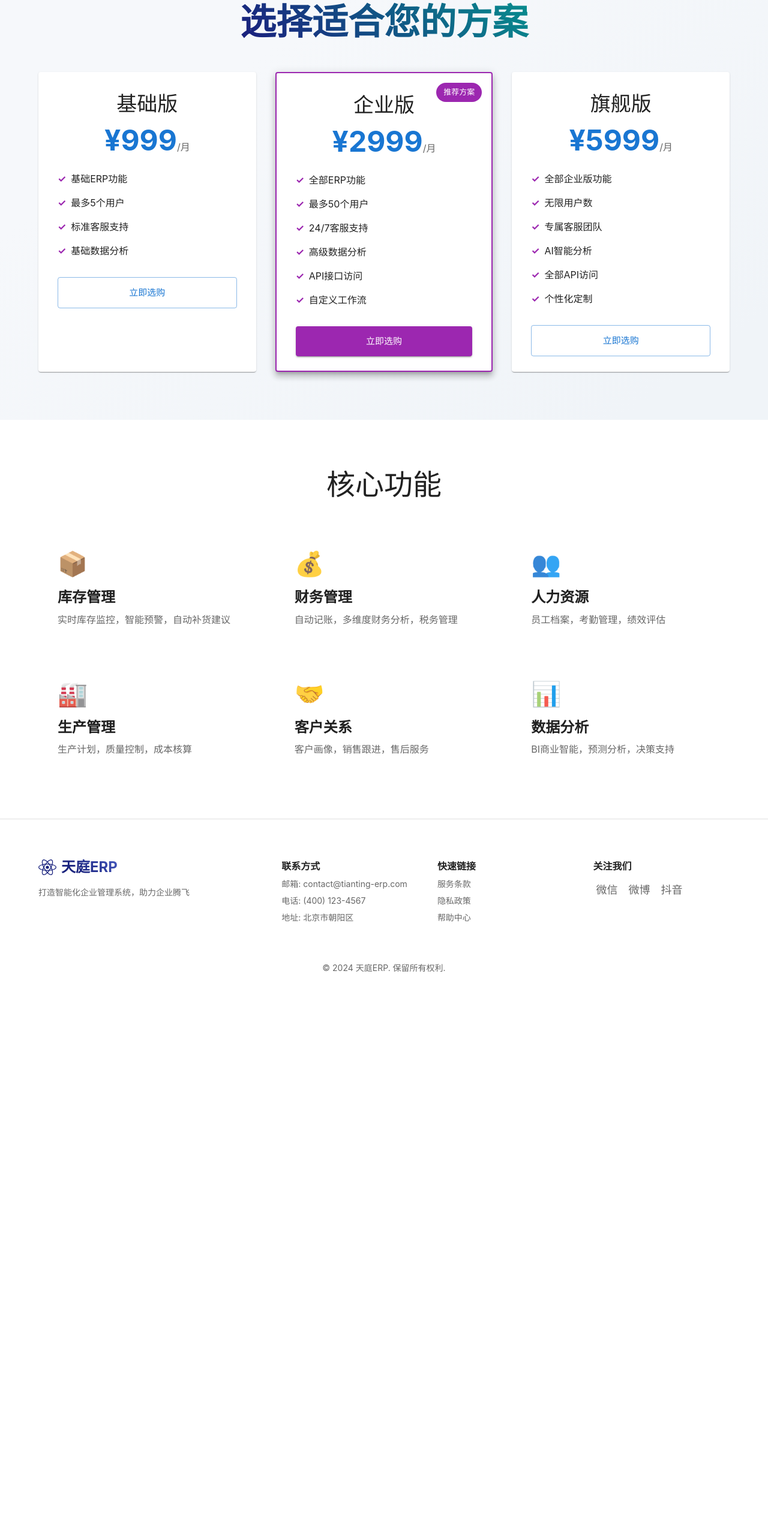
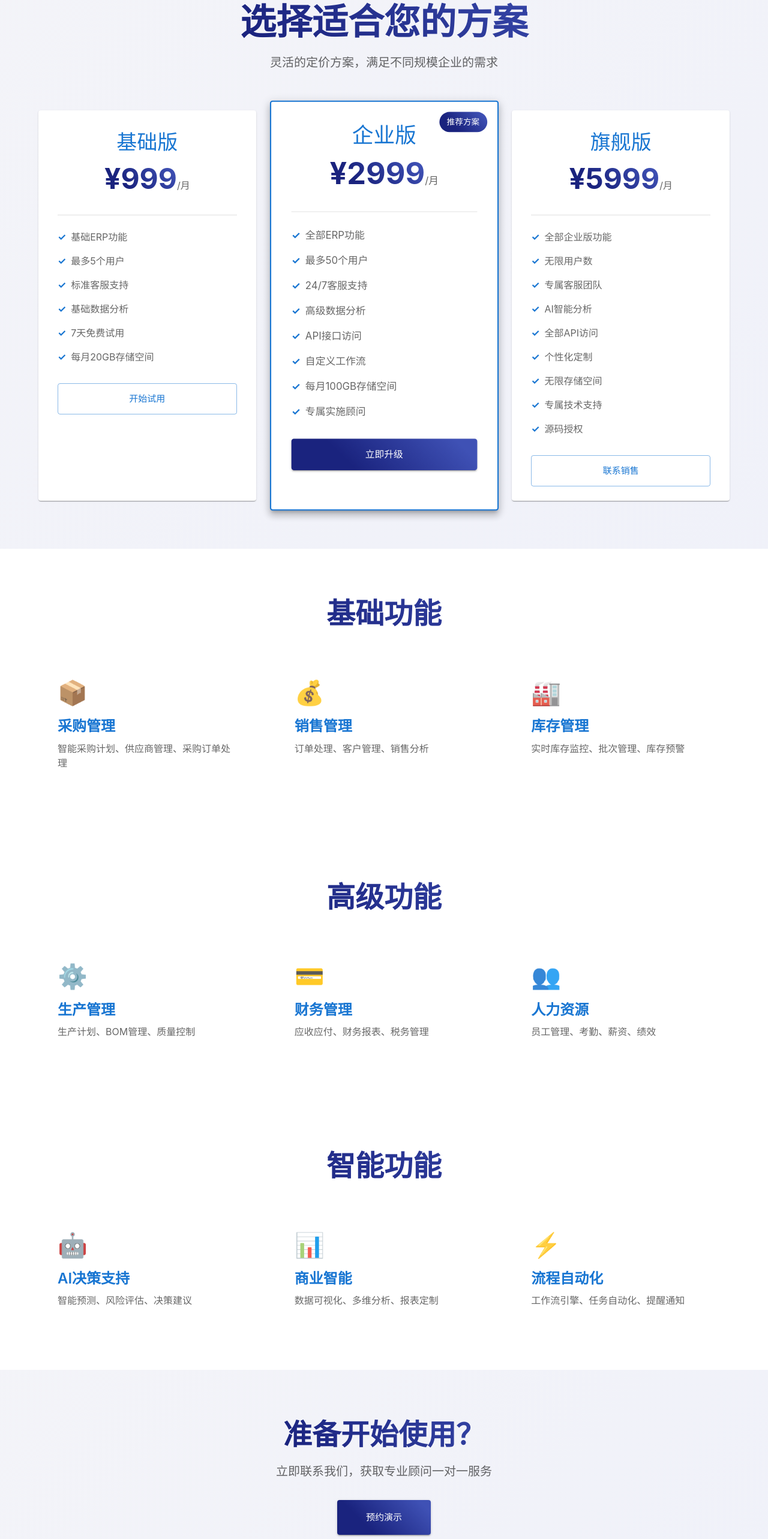
Before and after one commit to leeezw/official-website, a Next.js app: page /products in a window 1280 px wide. Shown: the part 120-2686 px from the top of the page at 60% size. Before the commit the page ends 1808 px from the top, so only its background shows below. Built offline with nearby package versions, Linux system fonts and the light colour scheme.

Commit message:
产品页面统一

```diff
--- a/app/products/page.tsx
+++ b/app/products/page.tsx
@@ -1,6 +1,6 @@
 'use client';
 import React from 'react';
-import { Box, Container, Typography, Grid, Card, CardContent, Button, Chip, Stack } from '@mui/material';
+import { Box, Container, Typography, Grid, Card, CardContent, Button, Chip, Stack, Divider } from '@mui/material';
 import Header from '../components/Header';
 import Footer from '../components/Footer';
 
@@ -14,8 +14,11 @@ const products = [
       '最多5个用户',
       '标准客服支持',
       '基础数据分析',
+      '7天免费试用',
+      '每月20GB存储空间',
     ],
     recommended: false,
+    buttonText: '开始试用',
   },
   {
     title: '企业版',
@@ -28,8 +31,11 @@ const products = [
       '高级数据分析',
       'API接口访问',
       '自定义工作流',
+      '每月100GB存储空间',
+      '专属实施顾问',
     ],
     recommended: true,
+    buttonText: '立即升级',
   },
   {
     title: '旗舰版',
@@ -42,8 +48,75 @@ const products = [
       'AI智能分析',
       '全部API访问',
       '个性化定制',
+      '无限存储空间',
+      '专属技术支持',
+      '源码授权',
     ],
     recommended: false,
+    buttonText: '联系销售',
+  },
+];
+
+const features = [
+  {
+    category: '基础功能',
+    items: [
+      {
+        title: '采购管理',
+        description: '智能采购计划、供应商管理、采购订单处理',
+        icon: '📦',
+      },
+      {
+        title: '销售管理',
+        description: '订单处理、客户管理、销售分析',
+        icon: '💰',
+      },
+      {
+        title: '库存管理',
+        description: '实时库存监控、批次管理、库存预警',
+        icon: '🏭',
+      },
+    ],
+  },
+  {
+    category: '高级功能',
+    items: [
+      {
+        title: '生产管理',
+        description: '生产计划、BOM管理、质量控制',
+        icon: '⚙️',
+      },
+      {
+        title: '财务管理',
+        description: '应收应付、财务报表、税务管理',
+        icon: '💳',
+      },
+      {
+        title: '人力资源',
+        description: '员工管理、考勤、薪资、绩效',
+        icon: '👥',
+      },
+    ],
+  },
+  {
+    category: '智能功能',
+    items: [
+      {
+        title: 'AI决策支持',
+        description: '智能预测、风险评估、决策建议',
+        icon: '🤖',
+      },
+      {
+        title: '商业智能',
+        description: '数据可视化、多维分析、报表定制',
+        icon: '📊',
+      },
+      {
+        title: '流程自动化',
+        description: '工作流引擎、任务自动化、提醒通知',
+        icon: '⚡',
+      },
+    ],
   },
 ];
 
@@ -55,7 +128,7 @@ export default function Products() {
         sx={{
           pt: 15,
           pb: 10,
-          background: 'linear-gradient(145deg, #f6f8fb 30%, #f0f4f8 90%)',
+          background: 'linear-gradient(135deg, rgba(26, 35, 126, 0.05) 0%, rgba(63, 81, 181, 0.08) 100%)',
         }}
       >
         <Container maxWidth="lg">
@@ -65,14 +138,23 @@ export default function Products() {
             gutterBottom
             sx={{
               fontWeight: 700,
-              mb: 6,
-              background: 'linear-gradient(45deg, #1A237E 30%, #00B894 90%)',
+              mb: 2,
+              background: 'linear-gradient(45deg, #1A237E 30%, #3F51B5 90%)',
               WebkitBackgroundClip: 'text',
               WebkitTextFillColor: 'transparent',
             }}
           >
             选择适合您的方案
           </Typography>
+          <Typography
+            variant="h6"
+            align="center"
+            color="text.secondary"
+            sx={{ mb: 8, maxWidth: 600, mx: 'auto' }}
+          >
+            灵活的定价方案，满足不同规模企业的需求
+          </Typography>
+
           <Grid container spacing={4} justifyContent="center">
             {products.map((product, index) => (
               <Grid item xs={12} md={4} key={index}>
@@ -81,38 +163,44 @@ export default function Products() {
                   sx={{
                     height: '100%',
                     position: 'relative',
-                    transition: 'transform 0.3s ease-in-out',
-                    '&:hover': {
-                      transform: 'translateY(-8px)',
-                    },
+                    transition: 'all 0.3s ease',
                     ...(product.recommended && {
                       border: '2px solid',
-                      borderColor: 'secondary.main',
+                      borderColor: 'primary.main',
+                      transform: 'scale(1.05)',
                     }),
+                    '&:hover': {
+                      transform: product.recommended ? 'scale(1.05)' : 'translateY(-8px)',
+                      boxShadow: '0 8px 30px rgba(26, 35, 126, 0.12)',
+                    },
                   }}
                 >
                   {product.recommended && (
                     <Chip
                       label="推荐方案"
-                      color="secondary"
+                      color="primary"
                       sx={{
                         position: 'absolute',
                         top: 16,
                         right: 16,
+                        background: 'linear-gradient(45deg, #1A237E 30%, #3F51B5 90%)',
+                        color: 'white',
                       }}
                     />
                   )}
                   <CardContent sx={{ p: 4 }}>
-                    <Typography variant="h4" gutterBottom align="center">
+                    <Typography variant="h4" gutterBottom align="center" sx={{ color: 'primary.main' }}>
                       {product.title}
                     </Typography>
-                    <Box sx={{ textAlign: 'center', mb: 3 }}>
+                    <Box sx={{ textAlign: 'center', mb: 4 }}>
                       <Typography
                         variant="h3"
                         component="span"
                         sx={{
                           fontWeight: 700,
-                          color: 'primary.main',
+                          background: 'linear-gradient(45deg, #1A237E 30%, #3F51B5 90%)',
+                          WebkitBackgroundClip: 'text',
+                          WebkitTextFillColor: 'transparent',
                         }}
                       >
                         {product.price}
@@ -125,39 +213,52 @@ export default function Products() {
                         {product.period}
                       </Typography>
                     </Box>
+                    <Divider sx={{ mb: 3 }} />
                     <Stack spacing={2} sx={{ mb: 4 }}>
                       {product.features.map((feature, idx) => (
+                        <Box
+                          key={idx}
+                          sx={{
+                            display: 'flex',
+                            alignItems: 'center',
+                            gap: 1,
+                          }}
+                        >
                           <Typography
-                          key={idx}
                             variant="body1"
                             sx={{
                               display: 'flex',
                               alignItems: 'center',
-                            gap: 1,
+                              color: 'text.secondary',
                               '&::before': {
                                 content: '"✓"',
-                              color: 'secondary.main',
+                                color: 'primary.main',
                                 fontWeight: 'bold',
+                                marginRight: 1,
                               },
                             }}
                           >
                             {feature}
                           </Typography>
+                        </Box>
                       ))}
                     </Stack>
                     <Button
                       variant={product.recommended ? "contained" : "outlined"}
-                      color={product.recommended ? "secondary" : "primary"}
                       fullWidth
                       size="large"
                       sx={{
                         py: 1.5,
+                        ...(product.recommended && {
+                          background: 'linear-gradient(45deg, #1A237E 30%, #3F51B5 90%)',
+                        }),
                         '&:hover': {
-                          transform: 'scale(1.02)',
+                          transform: 'translateY(-2px)',
+                          boxShadow: '0 4px 12px rgba(26, 35, 126, 0.25)',
                         },
                       }}
                     >
-                      立即选购
+                      {product.buttonText}
                     </Button>
                   </CardContent>
                 </Card>
@@ -168,58 +269,40 @@ export default function Products() {
       </Box>
 
       {/* 功能特性部分 */}
-      <Container maxWidth="lg" sx={{ py: 10 }}>
+      {features.map((section, sectionIndex) => (
+        <Box
+          key={sectionIndex}
+          sx={{
+            py: 10,
+            backgroundColor: sectionIndex % 2 === 0 ? 'background.default' : 'background.paper',
+          }}
+        >
+          <Container maxWidth="lg">
             <Typography
               variant="h3"
               align="center"
               gutterBottom
-          sx={{ mb: 6 }}
+              sx={{
+                fontWeight: 700,
+                mb: 6,
+                background: 'linear-gradient(45deg, #1A237E 30%, #3F51B5 90%)',
+                WebkitBackgroundClip: 'text',
+                WebkitTextFillColor: 'transparent',
+              }}
             >
-          核心功能
+              {section.category}
             </Typography>
             <Grid container spacing={4}>
-          {[
-            {
-              title: '库存管理',
-              description: '实时库存监控，智能预警，自动补货建议',
-              icon: '📦',
-            },
-            {
-              title: '财务管理',
-              description: '自动记账，多维度财务分析，税务管理',
-              icon: '💰',
-            },
-            {
-              title: '人力资源',
-              description: '员工档案，考勤管理，绩效评估',
-              icon: '👥',
-            },
-            {
-              title: '生产管理',
-              description: '生产计划，质量控制，成本核算',
-              icon: '🏭',
-            },
-            {
-              title: '客户关系',
-              description: '客户画像，销售跟进，售后服务',
-              icon: '🤝',
-            },
-            {
-              title: '数据分析',
-              description: 'BI商业智能，预测分析，决策支持',
-              icon: '📊',
-            },
-          ].map((feature, index) => (
-            <Grid item xs={12} sm={6} md={4} key={index}>
+              {section.items.map((feature, index) => (
+                <Grid item xs={12} md={4} key={index}>
                   <Card
                     elevation={0}
                     sx={{
                       height: '100%',
-                  backgroundColor: 'background.paper',
+                      backgroundColor: 'transparent',
                       transition: 'all 0.3s ease',
                       '&:hover': {
                         transform: 'translateY(-8px)',
-                    backgroundColor: 'rgba(0, 184, 148, 0.05)',
                       },
                     }}
                   >
@@ -227,7 +310,14 @@ export default function Products() {
                       <Typography variant="h2" sx={{ mb: 2, fontSize: '2.5rem' }}>
                         {feature.icon}
                       </Typography>
-                  <Typography variant="h5" gutterBottom sx={{ fontWeight: 600 }}>
+                      <Typography
+                        variant="h5"
+                        gutterBottom
+                        sx={{
+                          fontWeight: 600,
+                          color: 'primary.main',
+                        }}
+                      >
                         {feature.title}
                       </Typography>
                       <Typography variant="body1" color="text.secondary">
@@ -239,6 +329,54 @@ export default function Products() {
               ))}
             </Grid>
           </Container>
+        </Box>
+      ))}
+
+      {/* CTA Section */}
+      <Box
+        sx={{
+          py: 10,
+          background: 'linear-gradient(135deg, rgba(26, 35, 126, 0.05) 0%, rgba(63, 81, 181, 0.08) 100%)',
+        }}
+      >
+        <Container maxWidth="md" sx={{ textAlign: 'center' }}>
+          <Typography
+            variant="h3"
+            gutterBottom
+            sx={{
+              fontWeight: 700,
+              background: 'linear-gradient(45deg, #1A237E 30%, #3F51B5 90%)',
+              WebkitBackgroundClip: 'text',
+              WebkitTextFillColor: 'transparent',
+            }}
+          >
+            准备开始使用？
+          </Typography>
+          <Typography
+            variant="h6"
+            color="text.secondary"
+            sx={{ mb: 4 }}
+          >
+            立即联系我们，获取专业顾问一对一服务
+          </Typography>
+          <Button
+            variant="contained"
+            size="large"
+            sx={{
+              px: 6,
+              py: 2,
+              background: 'linear-gradient(45deg, #1A237E 30%, #3F51B5 90%)',
+              '&:hover': {
+                transform: 'translateY(-2px)',
+                boxShadow: '0 4px 12px rgba(26, 35, 126, 0.25)',
+              },
+            }}
+          >
+            预约演示
+          </Button>
+        </Container>
+      </Box>
+
       <Footer />
     </Box>
   );
```
Lines whose indentation alone changed are shown as unchanged.
